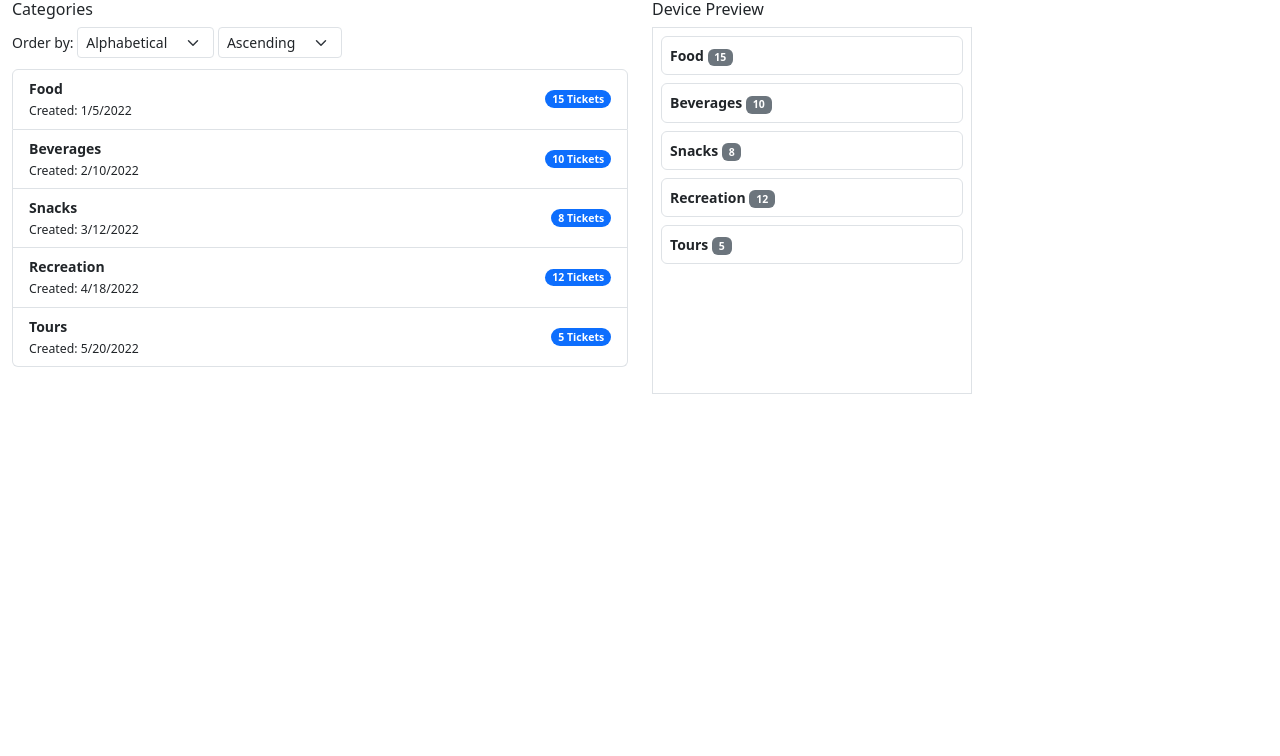
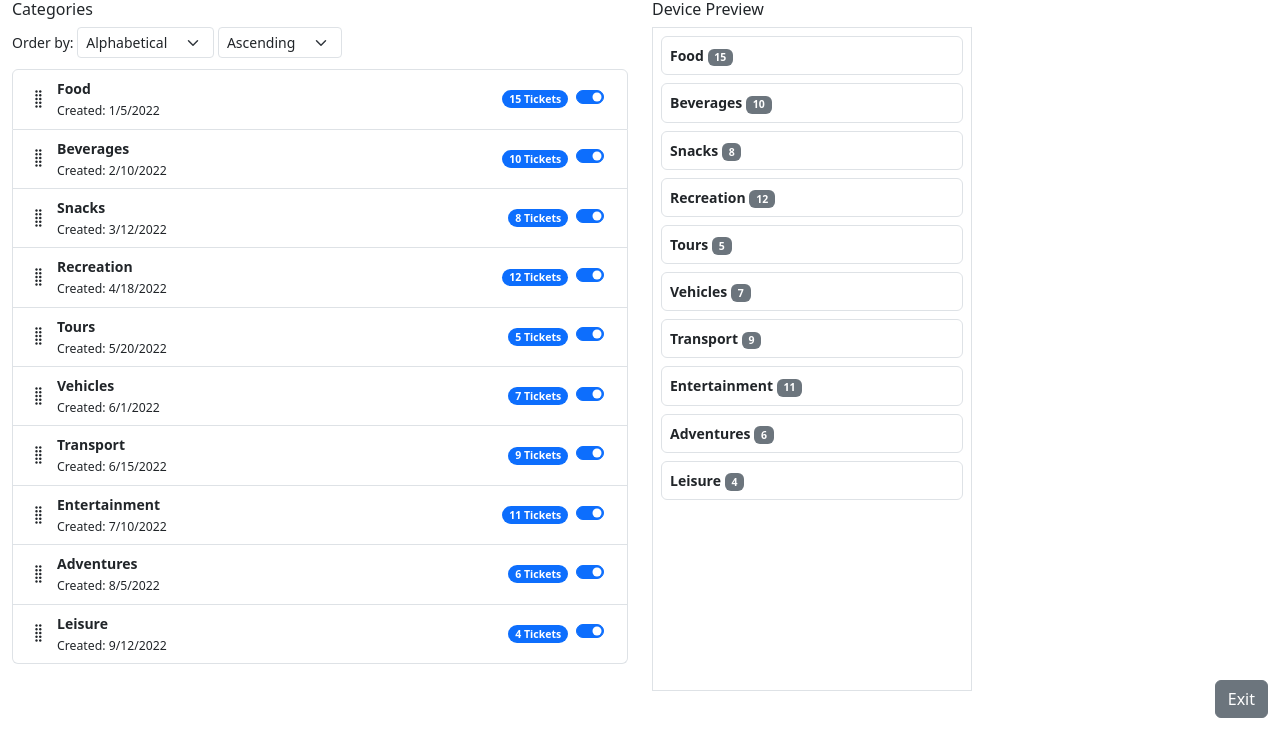
Before and after one commit to donnyvasquez/TikketFy_side_navbar, a plain HTML site: page modal_category.html in a window 1280 px wide. Drawn offline with nearby package versions, Linux system fonts and the light colour scheme.

Commit message:
Activar/desactivar Categoría - Drag and Drop mejorado

```diff
--- a/modal_category.html
+++ b/modal_category.html
@@ -12,22 +12,29 @@
       font-size: 14px;
       margin: 0;
     }
-    /* Lista de categorías */
+    /* Lista de categorías en el lado izquierdo */
     #categoryList .list-group-item {
       user-select: none;
-      cursor: move;
-      position: relative; /* Para posicionar el badge */
+      position: relative; /* Para posicionar el badge "Moved" */
     }
     .sortable-ghost {
       opacity: 0.5;
       box-shadow: 0 4px 8px rgba(0,0,0,0.3);
       cursor: grabbing;
     }
-    /* Preview interno con ancho máximo y scroll */
+    /* Preview del dispositivo: ancho máximo de 320px y scroll interno */
     #previewPanel {
       max-width: 320px;
       height: 100%;
       overflow-y: auto;
+    }
+    /* Estilo para el drag handle (ícono) */
+    .drag-handle {
+      cursor: grab;
+      font-size: 1.25rem;
+    }
+    .drag-handle:active {
+      cursor: grabbing;
     }
   </style>
 </head>
@@ -61,27 +68,31 @@
         </div>
       </div>
     </div>
+    <!-- Botón de salir en el footer de la modal -->
+    <div class="mt-3 text-end">
+      <button id="exitBtn" class="btn btn-secondary" onclick="window.parent.bootstrap.Modal.getInstance(window.parent.document.getElementById('modalContainer')).hide()">Exit</button>
+    </div>
   </div>
 
   <!-- Bootstrap JS Bundle y SortableJS -->
   <script src="https://cdn.jsdelivr.net/npm/bootstrap@5.3.0/dist/js/bootstrap.bundle.min.js"></script>
   <script src="https://cdn.jsdelivr.net/npm/sortablejs@latest/Sortable.min.js"></script>
   <script>
-    // Array por defecto de 10 categorías (en inglés)
+    // Array por defecto de 10 categorías (en inglés) con la propiedad 'active'
     const defaultCategories = [
-      { id: 1, name: "Food", created: "2022-01-05", tickets: 15 },
-      { id: 2, name: "Beverages", created: "2022-02-10", tickets: 10 },
-      { id: 3, name: "Snacks", created: "2022-03-12", tickets: 8 },
-      { id: 4, name: "Recreation", created: "2022-04-18", tickets: 12 },
-      { id: 5, name: "Tours", created: "2022-05-20", tickets: 5 }/*,
-      { id: 6, name: "Vehicles", created: "2022-06-01", tickets: 7 },
-      { id: 7, name: "Transport", created: "2022-06-15", tickets: 9 },
-      { id: 8, name: "Entertainment", created: "2022-07-10", tickets: 11 },
-      { id: 9, name: "Adventures", created: "2022-08-05", tickets: 6 },
-      { id: 10, name: "Leisure", created: "2022-09-12", tickets: 4 }*/
+      { id: 1, name: "Food", created: "2022-01-05", tickets: 15, active: true },
+      { id: 2, name: "Beverages", created: "2022-02-10", tickets: 10, active: true },
+      { id: 3, name: "Snacks", created: "2022-03-12", tickets: 8, active: true },
+      { id: 4, name: "Recreation", created: "2022-04-18", tickets: 12, active: true },
+      { id: 5, name: "Tours", created: "2022-05-20", tickets: 5, active: true },
+      { id: 6, name: "Vehicles", created: "2022-06-01", tickets: 7, active: true },
+      { id: 7, name: "Transport", created: "2022-06-15", tickets: 9, active: true },
+      { id: 8, name: "Entertainment", created: "2022-07-10", tickets: 11, active: true },
+      { id: 9, name: "Adventures", created: "2022-08-05", tickets: 6, active: true },
+      { id: 10, name: "Leisure", created: "2022-09-12", tickets: 4, active: true }
     ];
 
-    // Función para renderizar la lista de categorías
+    // Función para renderizar la lista de categorías en el lado izquierdo, con el switch incluido
     function renderCategoryList(categories) {
       const list = document.getElementById('categoryList');
       list.innerHTML = '';
@@ -92,22 +103,38 @@
         li.style.position = 'relative';
         li.innerHTML = `
           <div class="d-flex justify-content-between align-items-center">
-            <div>
-              <strong>${cat.name}</strong><br>
-              <small>Created: ${new Date(cat.created).toLocaleDateString()}</small>
+            <div class="d-flex align-items-center order-first">
+              <i class="bi bi-grip-vertical drag-handle me-2"></i>
+              <div>
+                <strong>${cat.name}</strong><br>
+                <small>Created: ${new Date(cat.created).toLocaleDateString()}</small>
+              </div>
             </div>
-            <span class="badge bg-primary rounded-pill">${cat.tickets} Tickets</span>
+            <div class="d-flex align-items-center">
+              <span class="badge bg-primary rounded-pill">${cat.tickets} Tickets</span>
+              <div class="form-check form-switch ms-2 ">
+                <input class="form-check-input" type="checkbox" id="switch-${cat.id}" ${cat.active ? "checked" : ""}>
+              </div>
+            </div>
           </div>
         `;
         list.appendChild(li);
+        // Agregar el eventListener al switch de este LI para actualizar el estado 'active'
+        const switchElement = li.querySelector(`#switch-${cat.id}`);
+        switchElement.addEventListener('change', function() {
+          cat.active = this.checked;
+          renderPreview(categories);
+          saveCategories(categories);
+        });
       });
     }
 
-    // Función para renderizar el preview
+    // Función para renderizar el preview: solo se muestran las categorías activas
     function renderPreview(categories) {
       const preview = document.getElementById('previewPanel');
       preview.innerHTML = '';
       categories.forEach(cat => {
+        if (!cat.active) return;
         const div = document.createElement('div');
         div.className = 'p-2 mb-2 border rounded';
         div.innerHTML = `<strong>${cat.name}</strong> <span class="badge bg-secondary">${cat.tickets}</span>`;
@@ -115,7 +142,7 @@
       });
     }
 
-    // Funciones para guardar y obtener el orden en localStorage
+    // Funciones para guardar y obtener el orden y estado en localStorage
     function getSavedCategories() {
       const saved = localStorage.getItem('categoryOrder');
       return saved ? JSON.parse(saved) : defaultCategories;
@@ -127,7 +154,7 @@
 
     let categories = getSavedCategories();
 
-    // Función para inicializar la modal
+    // Inicializa la modal
     function initModal() {
       categories = getSavedCategories();
       renderCategoryList(categories);
@@ -137,12 +164,13 @@
       document.getElementById('resetBtn').classList.add('d-none');
     }
 
-    // Inicializamos SortableJS en la lista de categorías
+    // Inicializar SortableJS en la lista de categorías usando el icono como handle
     const sortable = new Sortable(document.getElementById('categoryList'), {
       animation: 150,
       ghostClass: 'sortable-ghost',
+      handle: '.drag-handle',
       onEnd: function (evt) {
-        // Actualiza el arreglo categorías según el nuevo orden en el DOM
+        // Actualiza el arreglo de categorías según el nuevo orden en el DOM
         const newOrder = [];
         document.querySelectorAll('#categoryList li').forEach(li => {
           const id = parseInt(li.getAttribute('data-id'));
@@ -150,17 +178,17 @@
           newOrder.push(category);
         });
         categories = newOrder;
-        // Elimina badges existentes y agrega badge al ítem movido
-        document.querySelectorAll('#categoryList .moved-badge').forEach(el => el.remove());
-        evt.item.insertAdjacentHTML('beforeend', `
-          <span class="moved-badge position-absolute top-0 end-0 translate-middle badge bg-warning rounded-pill">
+        // Inserta el badge "Moved" en el div interno del LI
+        if (!evt.item.firstElementChild.querySelector('.moved-badge')) {
+        evt.item.firstElementChild.insertAdjacentHTML('afterbegin', `
+          <span class="moved-badge badge bg-warning rounded-pill">
             <span>Moved</span>
           </span>
         `);
-        // Muestra el botón Reset
+        }
+
         document.getElementById('resetBtn').classList.remove('d-none');
         renderPreview(categories);
-        // Guarda automáticamente los cambios en localStorage
         saveCategories(categories);
       }
     });
@@ -181,7 +209,6 @@
       categories = sorted;
       renderCategoryList(categories);
       renderPreview(categories);
-      // Guarda automáticamente los cambios
       saveCategories(categories);
     }
 
@@ -199,7 +226,7 @@
       saveCategories(categories);
     });
 
-    // Inicializa la modal al cargar el contenido del iframe
+    // Inicializa la modal al cargar el contenido (cuando se cargue el iframe)
     document.addEventListener('DOMContentLoaded', initModal);
   </script>
 </body>
```
